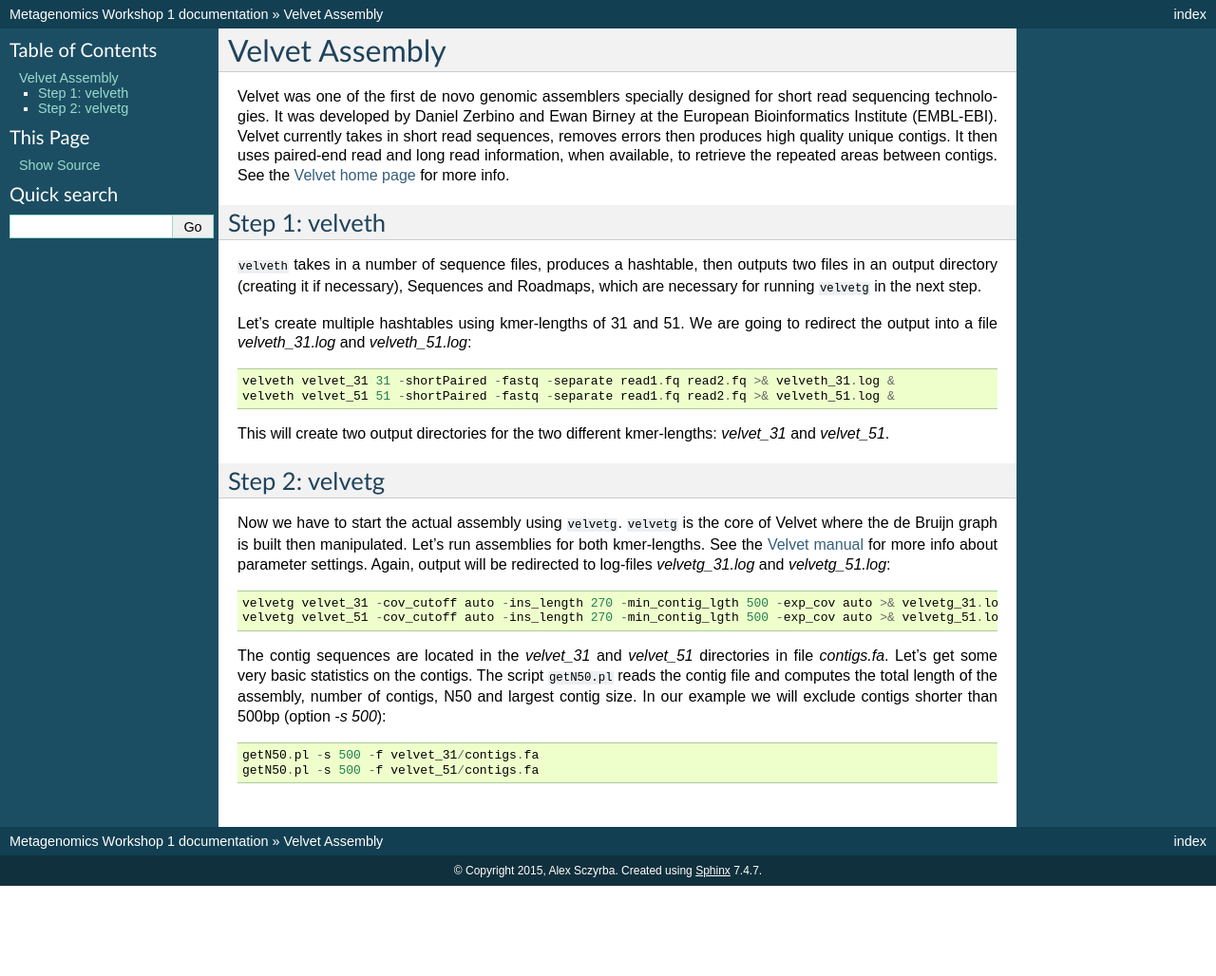
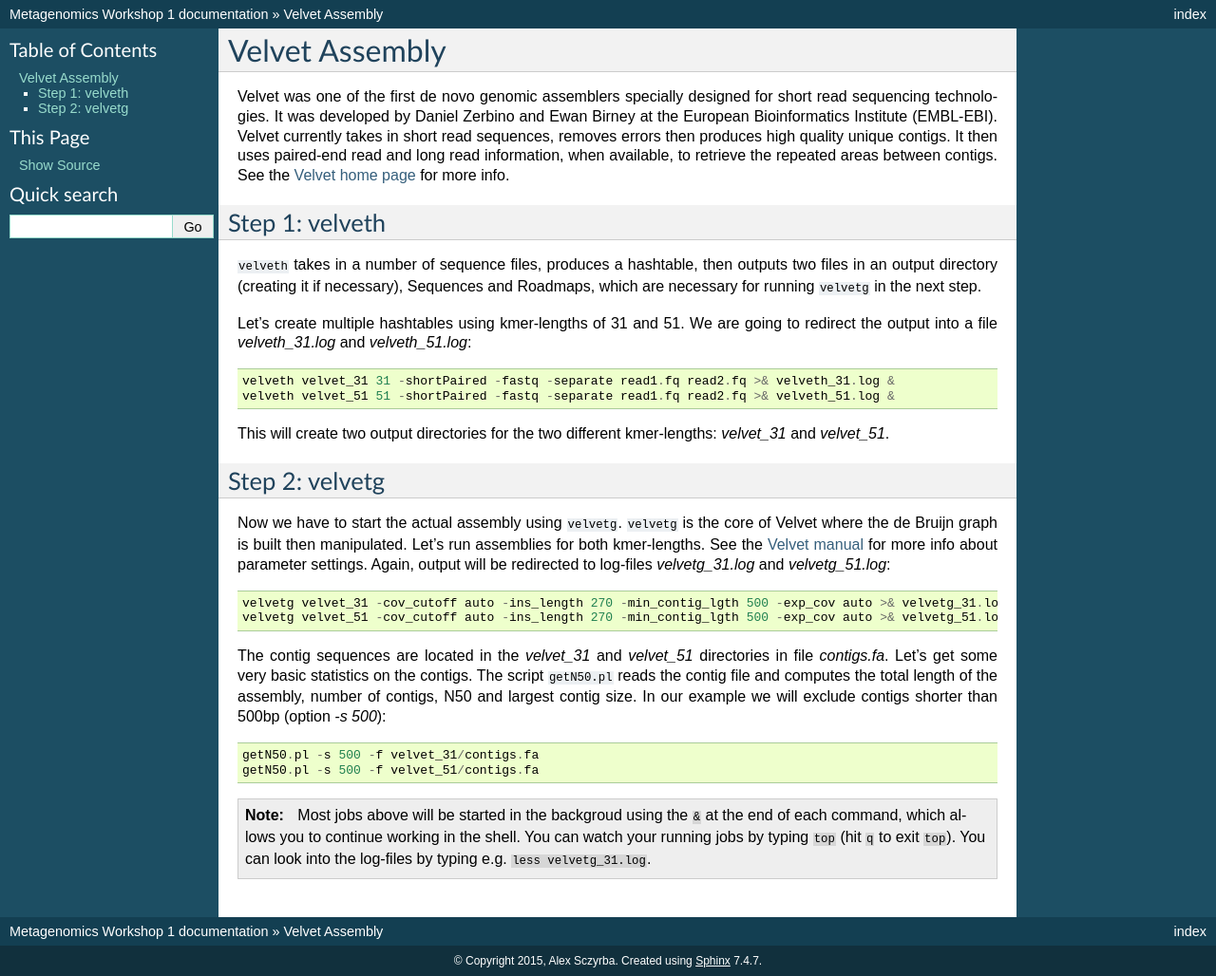
Before and after one commit to metagenomics/metagenomics-workshop, a Sphinx documentation site: the page built from docs/assembly/velvet.rst, in a window 1280 px wide. Shown: the whole page at 95% size. Built offline with Sphinx 7.4.7, drawn with Linux system fonts in a browser that asks for light colours; before the commit the page ends 933 px from its top, so only the background shows below that.

Commit message:
Update velvet.rst

```diff
--- a/docs/assembly/velvet.rst
+++ b/docs/assembly/velvet.rst
@@ -27,3 +27,7 @@
 
   getN50.pl -s 500 -f velvet_31/contigs.fa
   getN50.pl -s 500 -f velvet_51/contigs.fa
+
+.. note:: Most jobs above will be started in the backgroud using the ``&`` at the end of each command,
+          which allows you to continue working in the shell. You can watch your running jobs by typing ``top``
+          (hit ``q`` to exit ``top``). You can look into the log-files by typing e.g. ``less velvetg_31.log``.
```
